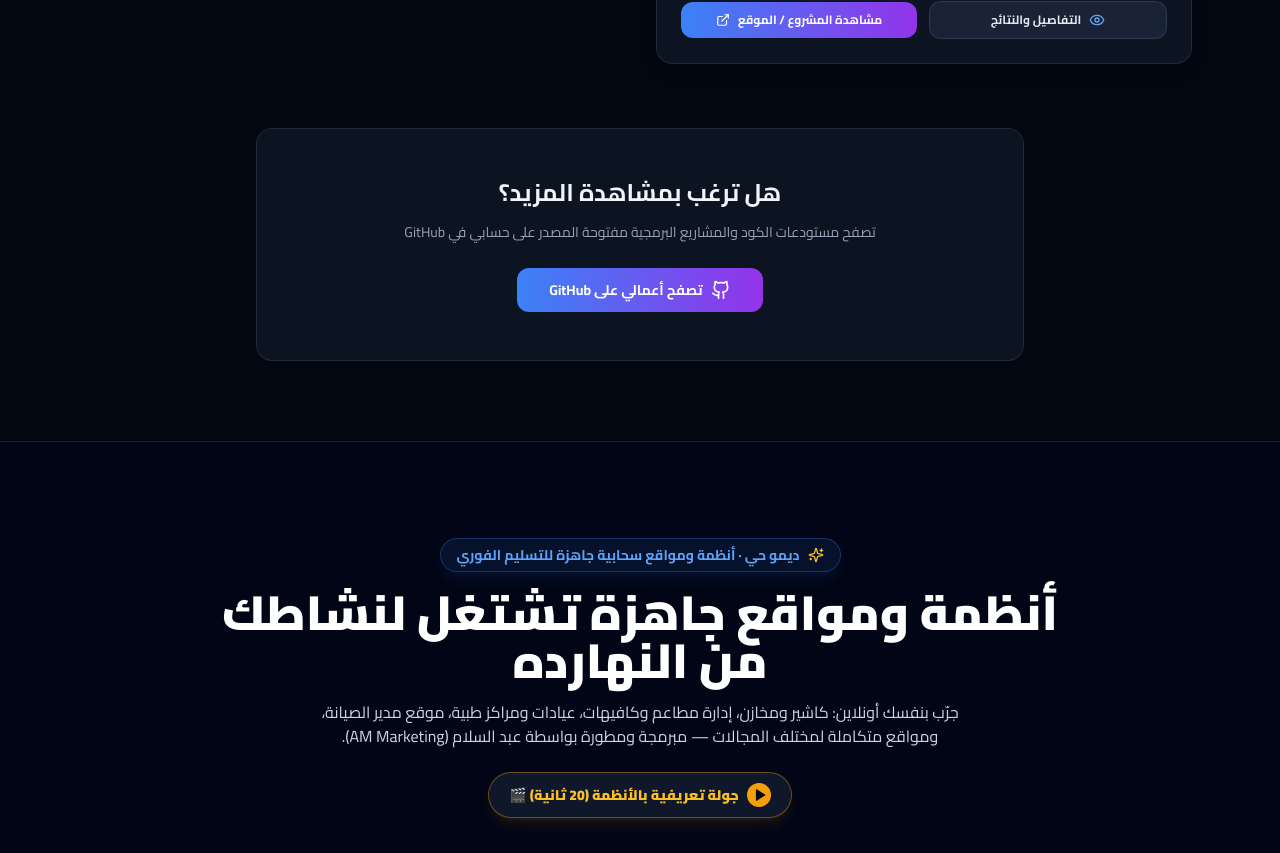
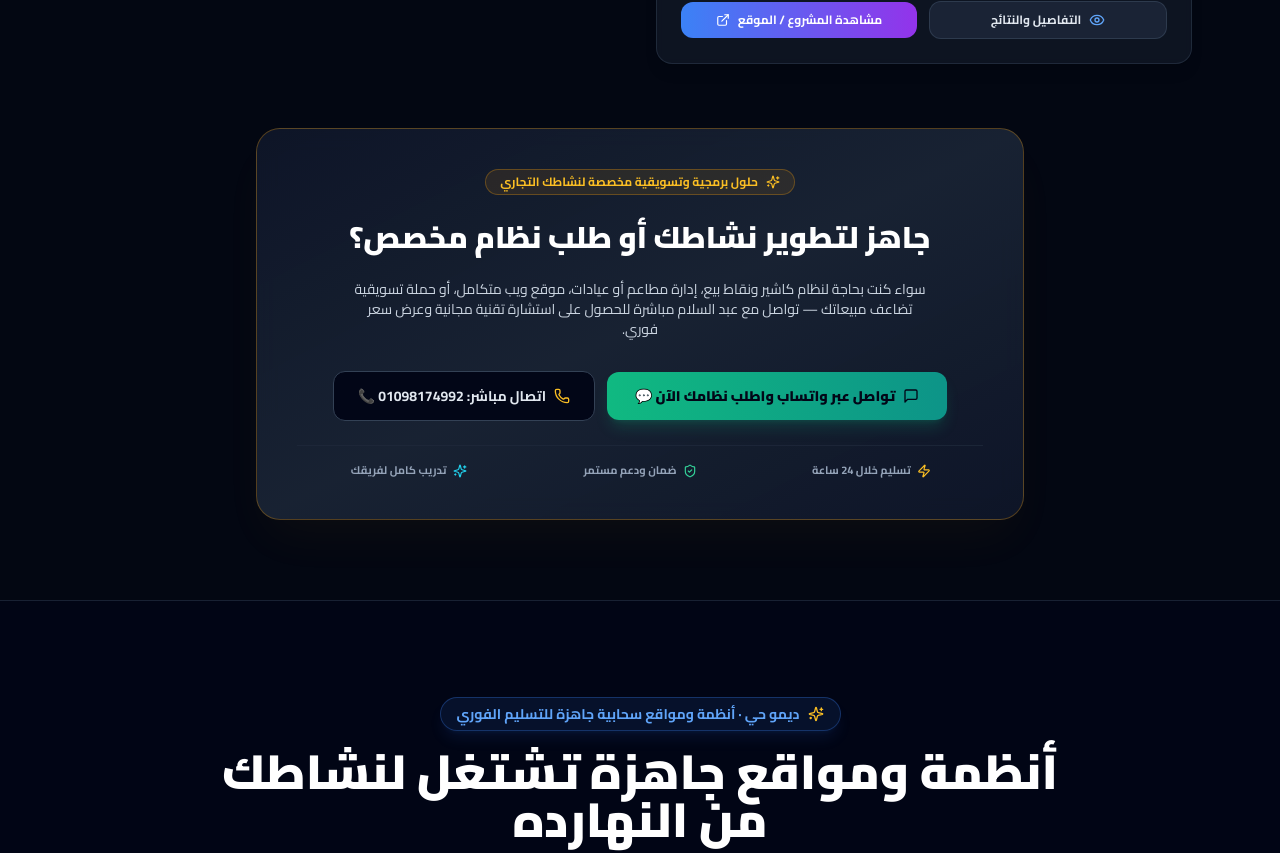
Before and after one commit to mostafabodye/mostafabodye, a React (Vite) app: page / in a window 1280 px wide. Shown: the part 9340-10193 px from the top of the page. Built offline with nearby package versions, Linux system fonts and the light colour scheme.

Commit message:
Replace GitHub repository links with high-converting Custom Business Solution CTA, Direct WhatsApp & Phone orders, and Turnkey Systems navigation

```diff
--- a/src/components/Contact.jsx
+++ b/src/components/Contact.jsx
@@ -126,23 +126,21 @@ export default function Contact({ t, lang }) {
                 <ArrowUpRight className="w-5 h-5 text-slate-400 group-hover:text-blue-400 transition-colors flex-shrink-0" />
               </a>
 
-              {/* GitHub */}
+              {/* Ready Systems & Turnkey Web */}
               <a
-                href="https://github.com/mostafabodye"
-                target="_blank"
-                rel="noopener noreferrer"
+                href="#systems-hub"
                 className="card-base card-hover group flex gap-4 items-center bg-slate-900/60 border-slate-700/60 p-4 transition-all"
               >
-                <div className="w-12 h-12 rounded-xl bg-purple-500/10 text-purple-400 border border-purple-500/30 flex items-center justify-center text-2xl flex-shrink-0 group-hover:scale-110 transition-transform">
-                  🐙
+                <div className="w-12 h-12 rounded-xl bg-amber-500/10 text-amber-400 border border-amber-500/30 flex items-center justify-center text-2xl flex-shrink-0 group-hover:scale-110 transition-transform">
+                  ⚡
                 </div>
                 <div className="flex-1 min-w-0">
-                  <p className="text-slate-400 text-xs font-semibold">{t.contact.labels.github}</p>
-                  <p className="text-slate-100 font-bold group-hover:text-purple-400 transition-colors text-sm truncate">
-                    github.com/mostafabodye
+                  <p className="text-slate-400 text-xs font-semibold">{lang === 'ar' ? 'أنظمة وبرامج جاهزة للتسليم' : 'Turnkey Systems Ready'}</p>
+                  <p className="text-slate-100 font-bold group-hover:text-amber-400 transition-colors text-sm truncate">
+                    {lang === 'ar' ? 'تسليم وتركيب خلال 24 ساعة' : 'Instant 24H Deployment'}
                   </p>
                 </div>
-                <ArrowUpRight className="w-5 h-5 text-slate-400 group-hover:text-purple-400 transition-colors flex-shrink-0" />
+                <ArrowUpRight className="w-5 h-5 text-slate-400 group-hover:text-amber-400 transition-colors flex-shrink-0" />
               </a>
             </div>
 
--- a/src/components/Footer.jsx
+++ b/src/components/Footer.jsx
@@ -79,13 +79,10 @@ export default function Footer({ t, lang }) {
             <ul className="space-y-2.5 text-xs sm:text-sm">
               <li>
                 <a
-                  href="https://github.com/mostafabodye"
-                  target="_blank"
-                  rel="noopener noreferrer"
-                  className="text-slate-400 hover:text-blue-400 transition-colors flex items-center gap-1.5"
+                  href="#systems-hub"
+                  className="text-slate-400 hover:text-amber-400 transition-colors flex items-center gap-1.5 font-bold"
                 >
-                  <Github className="w-3.5 h-3.5" />
-                  <span>GitHub</span>
+                  <span>⚡ {lang === 'ar' ? 'أنظمة وبرامج ويندوز' : 'Turnkey Systems & Windows'}</span>
                   <ArrowUpRight className="w-3 h-3 text-slate-500" />
                 </a>
               </li>
--- a/src/components/Projects.jsx
+++ b/src/components/Projects.jsx
@@ -1,6 +1,6 @@
 import React, { useState } from 'react';
 import { motion, AnimatePresence } from 'framer-motion';
-import { ExternalLink, Search, Github, ArrowUpRight, Check, Eye } from 'lucide-react';
+import { ExternalLink, Search, ArrowUpRight, Check, Eye, MessageSquare, Phone, Sparkles, ShieldCheck, Zap } from 'lucide-react';
 import { projectsData } from '../data/projectsData';
 import ProjectModal from './ProjectModal';
 import { getAssetUrl } from '../utils/assets';
@@ -183,29 +183,77 @@ export default function Projects({ t, lang }) {
           </AnimatePresence>
         </motion.div>
 
-        {/* Want to see more? GitHub Box */}
+        {/* Ready for your own custom project/system? Direct Business CTA */}
         <motion.div
           initial={{ opacity: 0, y: 20 }}
           whileInView={{ opacity: 1, y: 0 }}
           viewport={{ once: true }}
           transition={{ duration: 0.5 }}
-          className="text-center py-12 px-6 bg-slate-800/40 backdrop-blur-sm border border-slate-700/50 rounded-2xl max-w-3xl mx-auto card-hover"
+          className="text-center py-10 px-6 sm:px-10 bg-gradient-to-br from-slate-900/90 via-slate-800/80 to-slate-900/90 backdrop-blur-md border border-amber-500/30 rounded-3xl max-w-3xl mx-auto shadow-2xl shadow-amber-500/5 space-y-6"
         >
-          <h3 className="text-2xl font-bold mb-3 text-slate-100">
-            {t.projects.viewMore}
+          <div className="inline-flex items-center gap-2 px-3.5 py-1 rounded-full bg-amber-500/10 border border-amber-500/30 text-amber-400 text-xs font-bold">
+            <Sparkles className="w-3.5 h-3.5" />
+            <span>
+              {lang === 'ar' ? 'حلول برمجية وتسويقية مخصصة لنشاطك التجاري' : 'Custom Software & Growth Systems for Your Business'}
+            </span>
+          </div>
+
+          <h3 className="text-2xl sm:text-3xl font-black text-white leading-tight">
+            {lang === 'ar' ? (
+              <>
+                جاهز لتطوير نشاطك أو <span className="text-gradient-gold">طلب نظام مخصص؟</span>
+              </>
+            ) : (
+              <>
+                Ready to Launch or Scale Your <span className="text-gradient-gold">Custom System?</span>
+              </>
+            )}
           </h3>
-          <p className="text-slate-400 text-sm mb-6 max-w-xl mx-auto leading-relaxed">
-            {t.projects.viewMoreDesc}
+
+          <p className="text-slate-300 text-xs sm:text-sm max-w-xl mx-auto leading-relaxed">
+            {lang === 'ar'
+              ? 'سواء كنت بحاجة لنظام كاشير ونقاط بيع، إدارة مطاعم أو عيادات، موقع ويب متكامل، أو حملة تسويقية تضاعف مبيعاتك — تواصل مع عبد السلام مباشرة للحصول على استشارة تقنية مجانية وعرض سعر فوري.'
+              : 'Whether you need a POS system, restaurant OS, medical clinic hub, turnkey website, or high-ROI advertising campaign — connect directly with Abdel Salam for a free consultation and instant quote.'}
           </p>
-          <a
-            href="https://github.com/mostafabodye"
-            target="_blank"
-            rel="noopener noreferrer"
-            className="inline-flex items-center gap-2 px-8 py-3 bg-gradient-to-r from-blue-500 to-purple-600 rounded-xl text-white font-bold text-sm transition-all duration-300 hover:shadow-lg hover:shadow-blue-500/25 hover:scale-105"
-          >
-            <Github className="w-5 h-5" />
-            <span>{t.projects.githubCTA}</span>
-          </a>
+
+          {/* Action Buttons */}
+          <div className="flex flex-col sm:flex-row items-center justify-center gap-3 pt-2">
+            <a
+              href={`https://wa.me/201098174992?text=${encodeURIComponent(
+                'مرحباً عبد السلام، أرغب في استشارة تقنية وطلب نظام مخصص لنشاطي التجاري.'
+              )}`}
+              target="_blank"
+              rel="noopener noreferrer"
+              className="w-full sm:w-auto inline-flex items-center justify-center gap-2 px-7 py-3.5 bg-gradient-to-r from-emerald-500 to-teal-600 hover:from-emerald-400 rounded-xl text-slate-950 font-black text-sm shadow-lg shadow-emerald-500/20 transition-all hover:scale-105 cursor-pointer"
+            >
+              <MessageSquare className="w-4 h-4" />
+              <span>{lang === 'ar' ? 'تواصل عبر واتساب واطلب نظامك الآن 💬' : 'Chat on WhatsApp & Order Now 💬'}</span>
+            </a>
+
+            <a
+              href="tel:01098174992"
+              className="w-full sm:w-auto inline-flex items-center justify-center gap-2 px-6 py-3.5 bg-slate-950 border border-slate-700 hover:border-amber-400 text-slate-200 hover:text-white rounded-xl font-bold text-sm transition-all cursor-pointer"
+            >
+              <Phone className="w-4 h-4 text-amber-400" />
+              <span>{lang === 'ar' ? 'اتصال مباشر: 01098174992 📞' : 'Call: +20 1098174992 📞'}</span>
+            </a>
+          </div>
+
+          {/* Trust Highlights */}
+          <div className="pt-4 border-t border-slate-800/80 grid grid-cols-3 gap-2 text-[11px] text-slate-400 font-bold">
+            <div className="flex items-center justify-center gap-1.5">
+              <Zap className="w-3.5 h-3.5 text-amber-400 shrink-0" />
+              <span>{lang === 'ar' ? 'تسليم خلال 24 ساعة' : '24H Delivery'}</span>
+            </div>
+            <div className="flex items-center justify-center gap-1.5">
+              <ShieldCheck className="w-3.5 h-3.5 text-emerald-400 shrink-0" />
+              <span>{lang === 'ar' ? 'ضمان ودعم مستمر' : 'Full Warranty'}</span>
+            </div>
+            <div className="flex items-center justify-center gap-1.5">
+              <Sparkles className="w-3.5 h-3.5 text-cyan-400 shrink-0" />
+              <span>{lang === 'ar' ? 'تدريب كامل لفريقك' : 'Staff Onboarding'}</span>
+            </div>
+          </div>
         </motion.div>
       </div>
 
```
